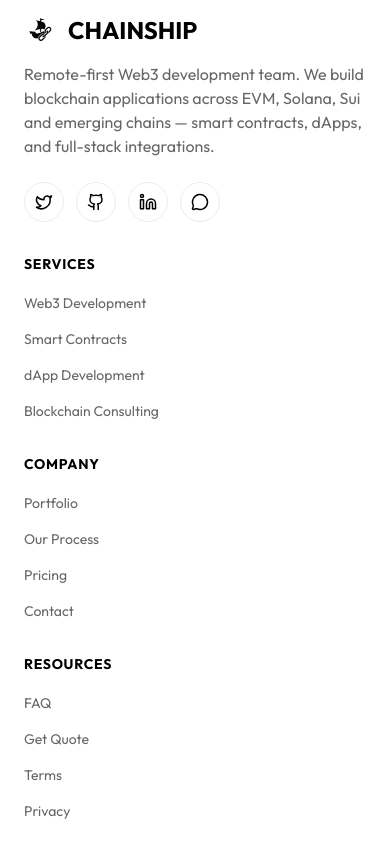
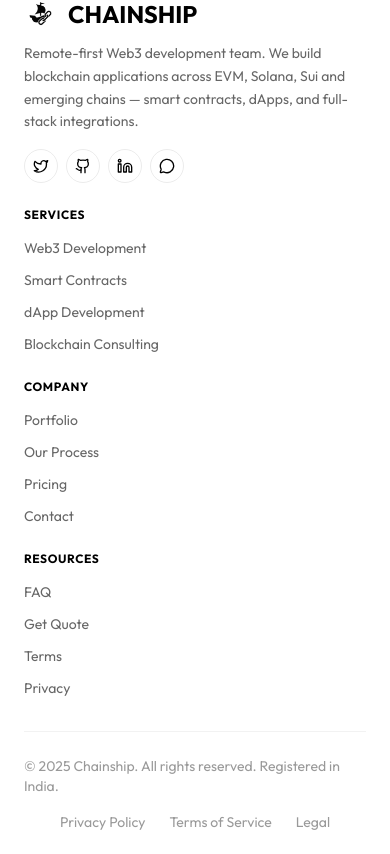
Before and after one commit to chainship/chainship, a Next.js app: page / in a window 390 px wide. Shown: the part 8250-9104 px from the top of the page. Built offline with nearby package versions, Linux system fonts and the light colour scheme.

Commit message:
Update Footer and Navbar components for improved layout and accessibility

```diff
--- a/src/app/components/Footer.js
+++ b/src/app/components/Footer.js
@@ -6,11 +6,11 @@
 export default function Footer() {
   return (
     <footer className="relative w-full bg-white dark:bg-black border-t border-black/10 dark:border-white/10 transition-colors duration-300">
-      <div className="max-w-7xl mx-auto px-6 py-12 sm:py-16">
-        <div className="grid grid-cols-1 sm:grid-cols-2 lg:grid-cols-4 gap-8 sm:gap-10 lg:gap-12">
+      <div className="max-w-7xl mx-auto px-6 py-8 sm:py-10">
+        <div className="grid grid-cols-1 sm:grid-cols-2 lg:grid-cols-4 gap-6 sm:gap-8">
           {/* Brand Column */}
           <div className="sm:col-span-2 lg:col-span-1">
-            <div className="mb-4 flex items-center gap-3">
+            <div className="mb-3 flex items-center gap-3">
               <img
                 src="/logo.png"
                 alt="Chainship Logo"
@@ -20,55 +20,55 @@
                 CHAINSHIP
               </h3>
             </div>
-            <p className="text-black/60 dark:text-white/60 mb-6 max-w-sm">
+            <p className="text-black/60 dark:text-white/60 mb-4 max-w-sm text-sm leading-relaxed">
               Remote-first Web3 development team. We build blockchain applications across EVM, Solana, Sui and emerging chains — smart contracts, dApps, and full-stack integrations.
             </p>
-            <div className="flex gap-3">
+            <div className="flex gap-2">
               <a
                 href="https://twitter.com"
                 target="_blank"
                 rel="noopener noreferrer"
-                className="p-2.5 rounded-full border border-black/[0.08] dark:border-white/[0.08] hover:bg-black/[0.02] dark:hover:bg-white/[0.02] transition-all text-black dark:text-white"
+                className="p-2 rounded-full border border-black/[0.08] dark:border-white/[0.08] hover:bg-black/[0.02] dark:hover:bg-white/[0.02] transition-all text-black dark:text-white"
                 aria-label="Twitter"
               >
-                <Twitter size={18} />
+                <Twitter size={16} />
               </a>
               <a
                 href="https://github.com"
                 target="_blank"
                 rel="noopener noreferrer"
-                className="p-2.5 rounded-full border border-black/[0.08] dark:border-white/[0.08] hover:bg-black/[0.02] dark:hover:bg-white/[0.02] transition-all text-black dark:text-white"
+                className="p-2 rounded-full border border-black/[0.08] dark:border-white/[0.08] hover:bg-black/[0.02] dark:hover:bg-white/[0.02] transition-all text-black dark:text-white"
                 aria-label="GitHub"
               >
-                <Github size={18} />
+                <Github size={16} />
               </a>
               <a
                 href="https://linkedin.com"
                 target="_blank"
                 rel="noopener noreferrer"
-                className="p-2.5 rounded-full border border-black/[0.08] dark:border-white/[0.08] hover:bg-black/[0.02] dark:hover:bg-white/[0.02] transition-all text-black dark:text-white"
+                className="p-2 rounded-full border border-black/[0.08] dark:border-white/[0.08] hover:bg-black/[0.02] dark:hover:bg-white/[0.02] transition-all text-black dark:text-white"
                 aria-label="LinkedIn"
               >
-                <Linkedin size={18} />
+                <Linkedin size={16} />
               </a>
               <a
                 href="https://discord.com"
                 target="_blank"
                 rel="noopener noreferrer"
-                className="p-2.5 rounded-full border border-black/[0.08] dark:border-white/[0.08] hover:bg-black/[0.02] dark:hover:bg-white/[0.02] transition-all text-black dark:text-white"
+                className="p-2 rounded-full border border-black/[0.08] dark:border-white/[0.08] hover:bg-black/[0.02] dark:hover:bg-white/[0.02] transition-all text-black dark:text-white"
                 aria-label="Discord"
               >
-                <MessageCircle size={18} />
+                <MessageCircle size={16} />
               </a>
             </div>
           </div>
 
           {/* Services Column */}
           <div>
-            <h4 className="text-sm font-bold uppercase tracking-wider text-black dark:text-white mb-4">
+            <h4 className="text-xs font-bold uppercase tracking-wider text-black dark:text-white mb-3">
               Services
             </h4>
-            <ul className="space-y-3">
+            <ul className="space-y-2">
               <li>
                 <Link href="/services" className="text-black/60 dark:text-white/60 hover:text-black dark:hover:text-white transition-colors text-sm">
                   Web3 Development
@@ -94,10 +94,10 @@
 
           {/* Company Column */}
           <div>
-            <h4 className="text-sm font-bold uppercase tracking-wider text-black dark:text-white mb-4">
+            <h4 className="text-xs font-bold uppercase tracking-wider text-black dark:text-white mb-3">
               Company
             </h4>
-            <ul className="space-y-3">
+            <ul className="space-y-2">
               <li>
                 <Link href="/work" className="text-black/60 dark:text-white/60 hover:text-black dark:hover:text-white transition-colors text-sm">
                   Portfolio
@@ -123,10 +123,10 @@
 
           {/* Resources Column */}
           <div>
-            <h4 className="text-sm font-bold uppercase tracking-wider text-black dark:text-white mb-4">
+            <h4 className="text-xs font-bold uppercase tracking-wider text-black dark:text-white mb-3">
               Resources
             </h4>
-            <ul className="space-y-3">
+            <ul className="space-y-2">
               <li>
                 <Link href="/faq" className="text-black/60 dark:text-white/60 hover:text-black dark:hover:text-white transition-colors text-sm">
                   FAQ
@@ -152,7 +152,7 @@
         </div>
 
         {/* Bottom Section */}
-        <div className="mt-12 pt-8 border-t border-black/5 dark:border-white/5">
+        <div className="mt-8 pt-6 border-t border-black/5 dark:border-white/5">
           <div className="flex flex-col md:flex-row justify-between items-center gap-4">
             <p className="text-sm text-black/40 dark:text-white/40">
               © {new Date().getFullYear()} Chainship. All rights reserved. Registered in India.
--- a/src/app/components/Navbar.js
+++ b/src/app/components/Navbar.js
@@ -98,7 +98,7 @@
 
       {/* Mobile Menu */}
       {mobileMenuOpen && (
-        <div className="md:hidden border-t border-black/[0.06] dark:border-white/[0.06] bg-white dark:bg-black">
+        <div className="md:hidden absolute left-0 right-0 top-full bg-white dark:bg-black border-t border-black/[0.06] dark:border-white/[0.06] shadow-lg min-h-screen">
           <div className="px-4 py-6 space-y-1">
             <Link
               href="/"
@@ -133,7 +133,7 @@
               className="block w-full text-center py-4 mt-3 bg-black dark:bg-white text-white dark:text-black rounded-full font-semibold tracking-wide"
               onClick={() => setMobileMenuOpen(false)}
             >
-              Get Quote
+              Get A Quote
             </Link>
           </div>
         </div>
```
